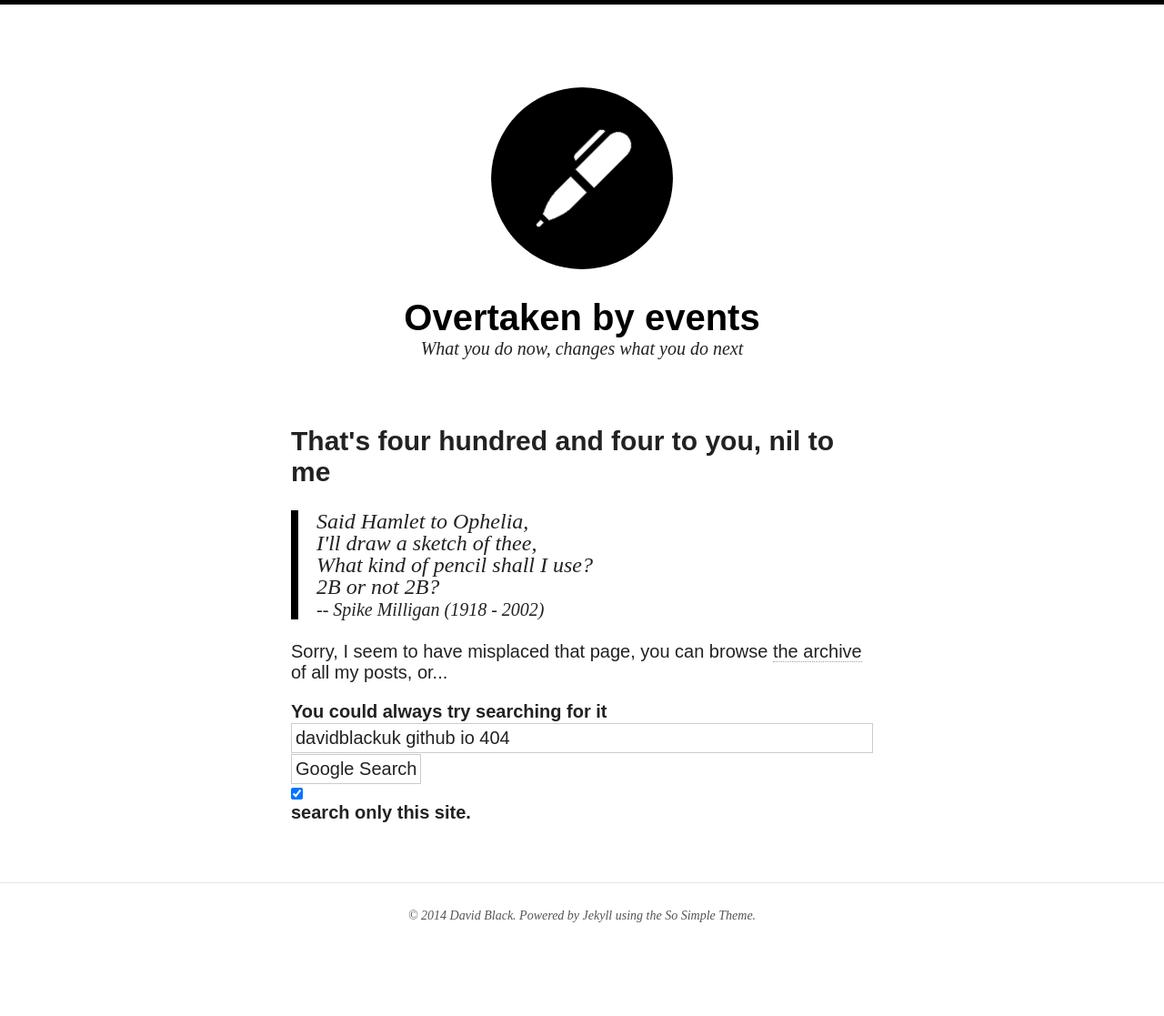
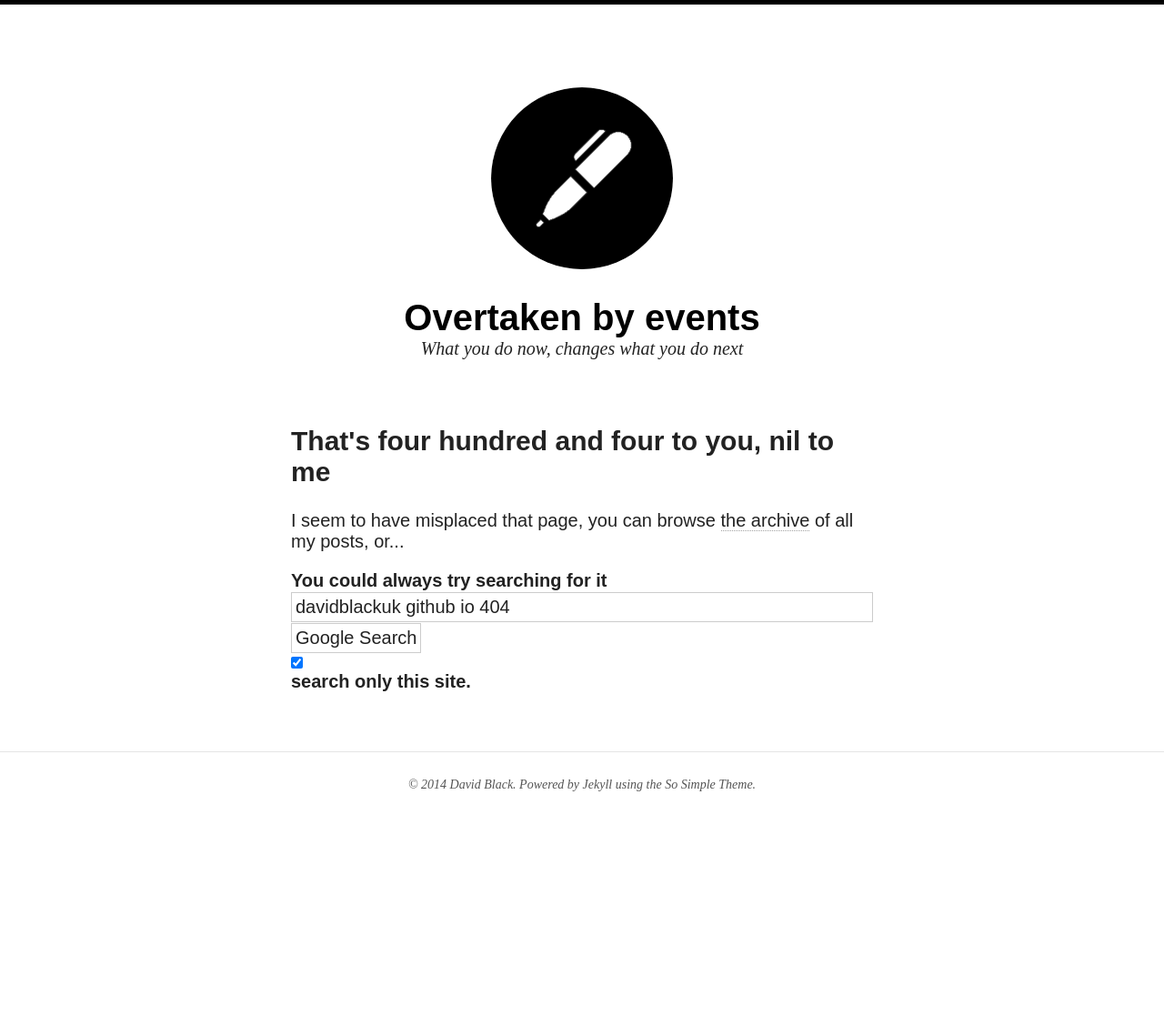
Before and after one commit to davidblackuk/davidblackuk.github.io, a Jekyll site: the page built from 404.html, in a window 1280 px wide. Shown: the whole page at 91% size. Built offline with Jekyll 4.4.1, drawn with Linux system fonts in a browser that asks for light colours; nearby versions of some CDN libraries; after the commit the page ends 973 px from its top, so only the background shows below that.

Commit message:
less 404

```diff
--- a/404.html
+++ b/404.html
@@ -5,17 +5,7 @@ modified: 2014-07-07
 ---
 <h1>That's four hundred and four to you, nil to me</h1>
 
-<blockquote>
-	<i> Said Hamlet to Ophelia,<br>
-I'll draw a sketch of thee,<br>
-What kind of pencil shall I use?<br>
-2B or not 2B? <br>
-</i>
-<small> -- Spike Milligan (1918 - 2002)</small>
-
-</blockquote>
-
-<p>Sorry, I seem to have misplaced that page, you can browse <a href="/archives/">the archive</a> of all my posts, or...</p>
+<p>I seem to have misplaced that page, you can browse <a href="/archives/">the archive</a> of all my posts, or...</p>
 
 
 <div class="sitesearch">
```
